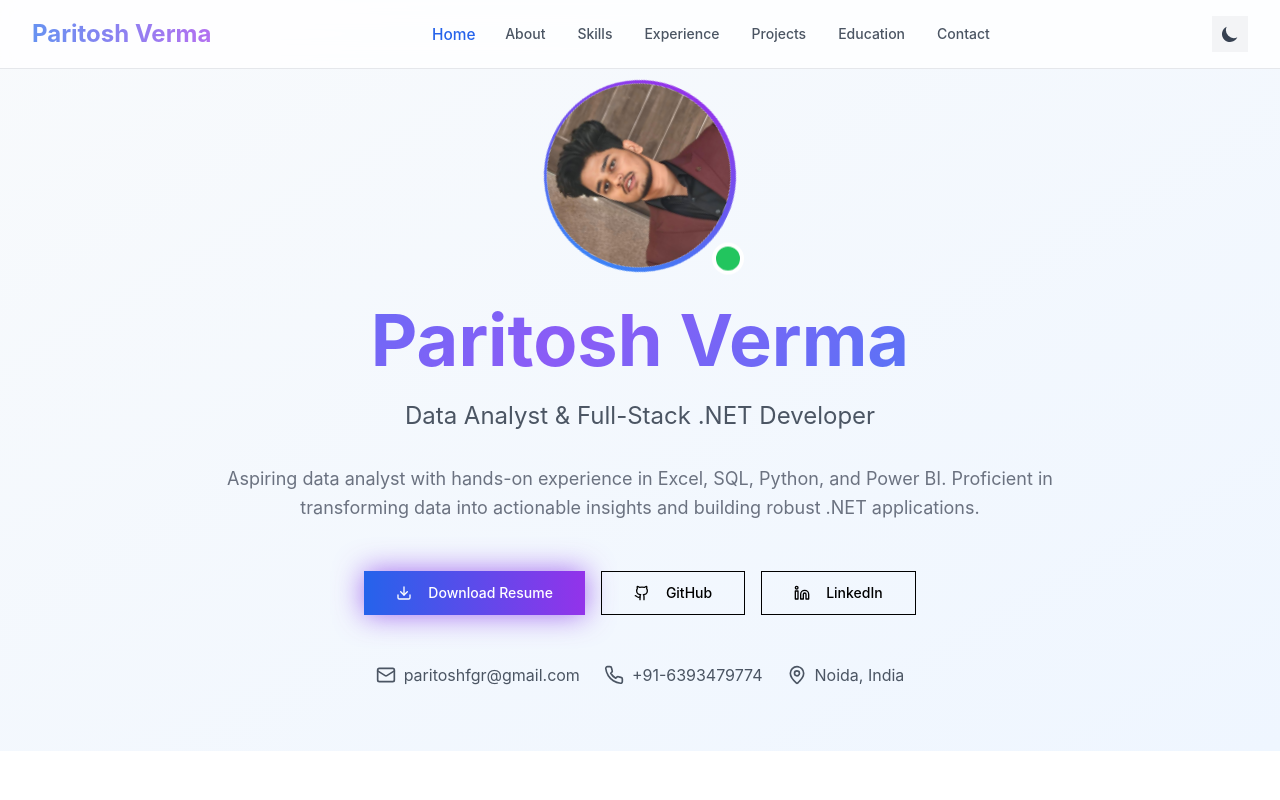
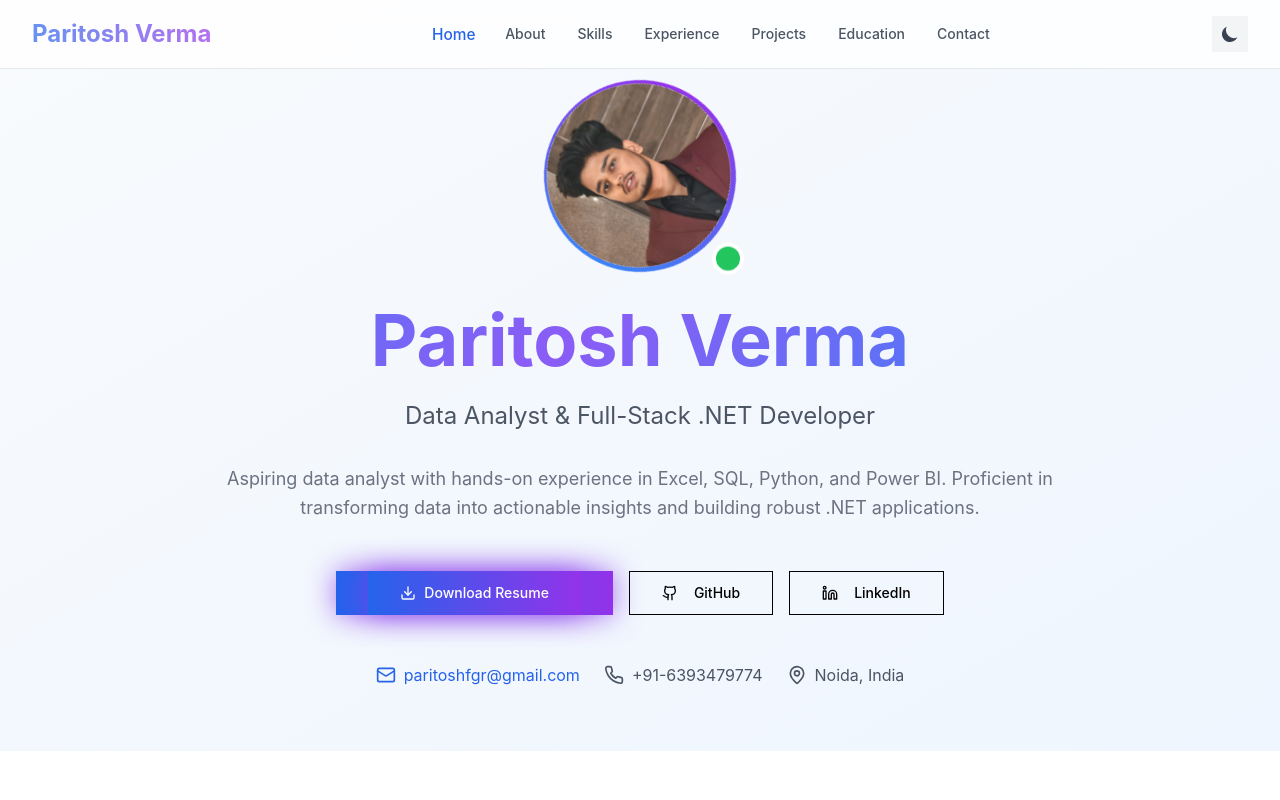
Before and after one commit to theparitoshverma/portfolio, a Next.js app in the folder paritosh-portfolio/: page / in a window 1280 px wide. Shown: the top 800 px of the page. Built offline with nearby package versions, Linux system fonts and the light colour scheme.

Commit message:
Update page.tsx

```diff
--- a/paritosh-portfolio/app/page.tsx
+++ b/paritosh-portfolio/app/page.tsx
@@ -214,8 +214,15 @@ export default function Portfolio() {
                   size="lg"
                   className="bg-gradient-to-r from-blue-600 to-purple-600 hover:from-blue-700 hover:to-purple-700 text-white px-8 py-3 hover:scale-105 transition-all duration-300 animate-glow"
                 >
-                  <Download className="w-5 h-5 mr-2" />
-                  Download Resume
+<a
+  href="/resume.pdf"
+  download
+  className="inline-flex items-center bg-gradient-to-r from-blue-600 to-purple-600 hover:from-blue-700 hover:to-purple-700 text-white px-8 py-3 rounded-lg hover:scale-105 transition-all duration-300 animate-glow"
+>
+  <Download className="w-5 h-5 mr-2" />
+  Download Resume
+</a>
+
                 </Button>
                 <div className="flex gap-4">
                   <Button variant="outline" size="lg" asChild className="hover:scale-105 transition-all duration-300">
@@ -238,8 +245,14 @@ export default function Portfolio() {
                 style={{ animationDelay: "1.2s" }}
               >
                 <div className="flex items-center gap-2 hover:scale-105 transition-transform duration-300">
-                  <Mail className="w-5 h-5" />
-                  <span>paritoshfgr@gmail.com</span>
+                  <a
+  href="mailto:paritoshfgr@gmail.com"
+  className="flex items-center gap-2 hover:scale-105 transition-transform duration-300 text-blue-600 hover:underline"
+>
+  <Mail className="w-5 h-5" />
+  <span>paritoshfgr@gmail.com</span>
+</a>
+
                 </div>
                 <div className="flex items-center gap-2 hover:scale-105 transition-transform duration-300">
                   <Phone className="w-5 h-5" />
```
